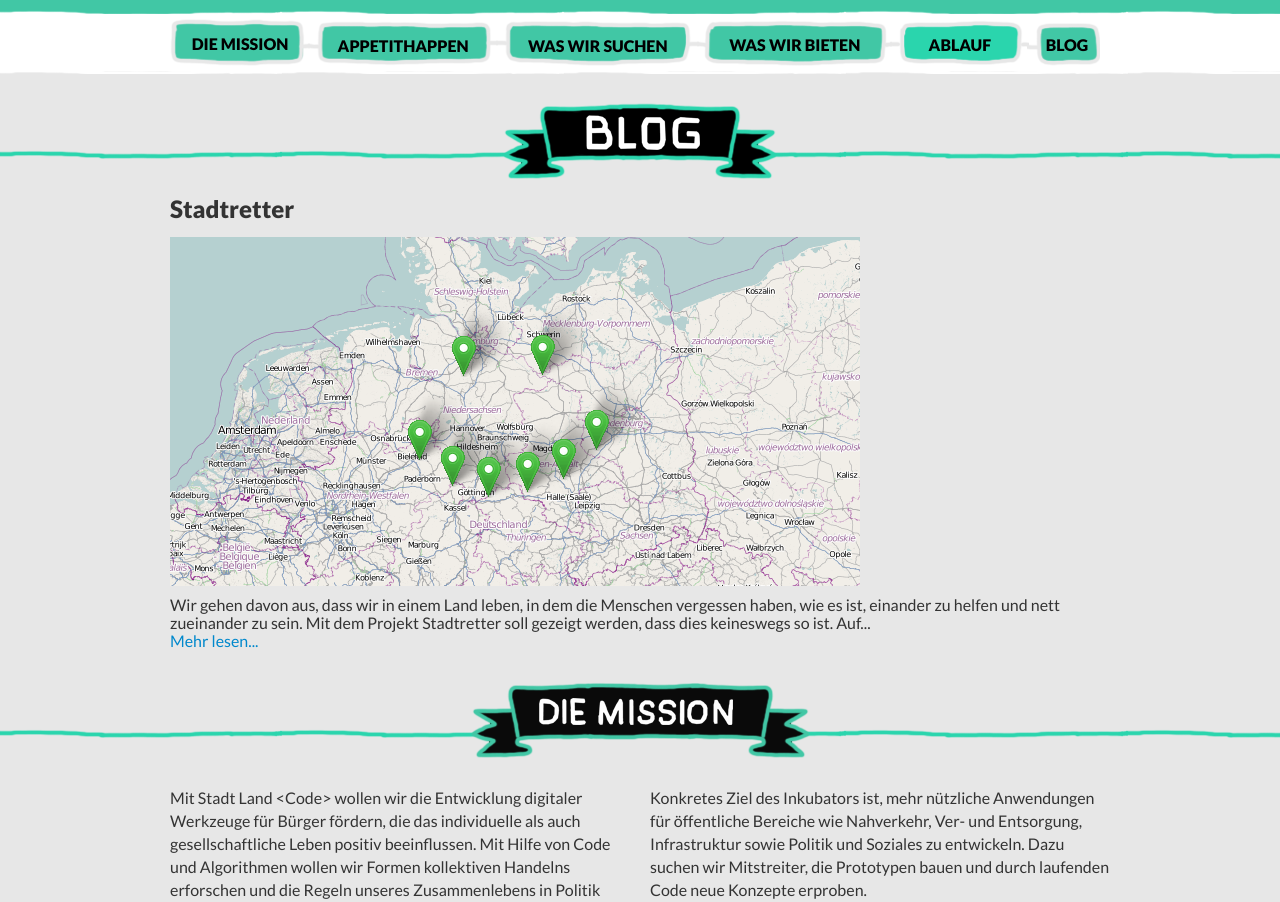
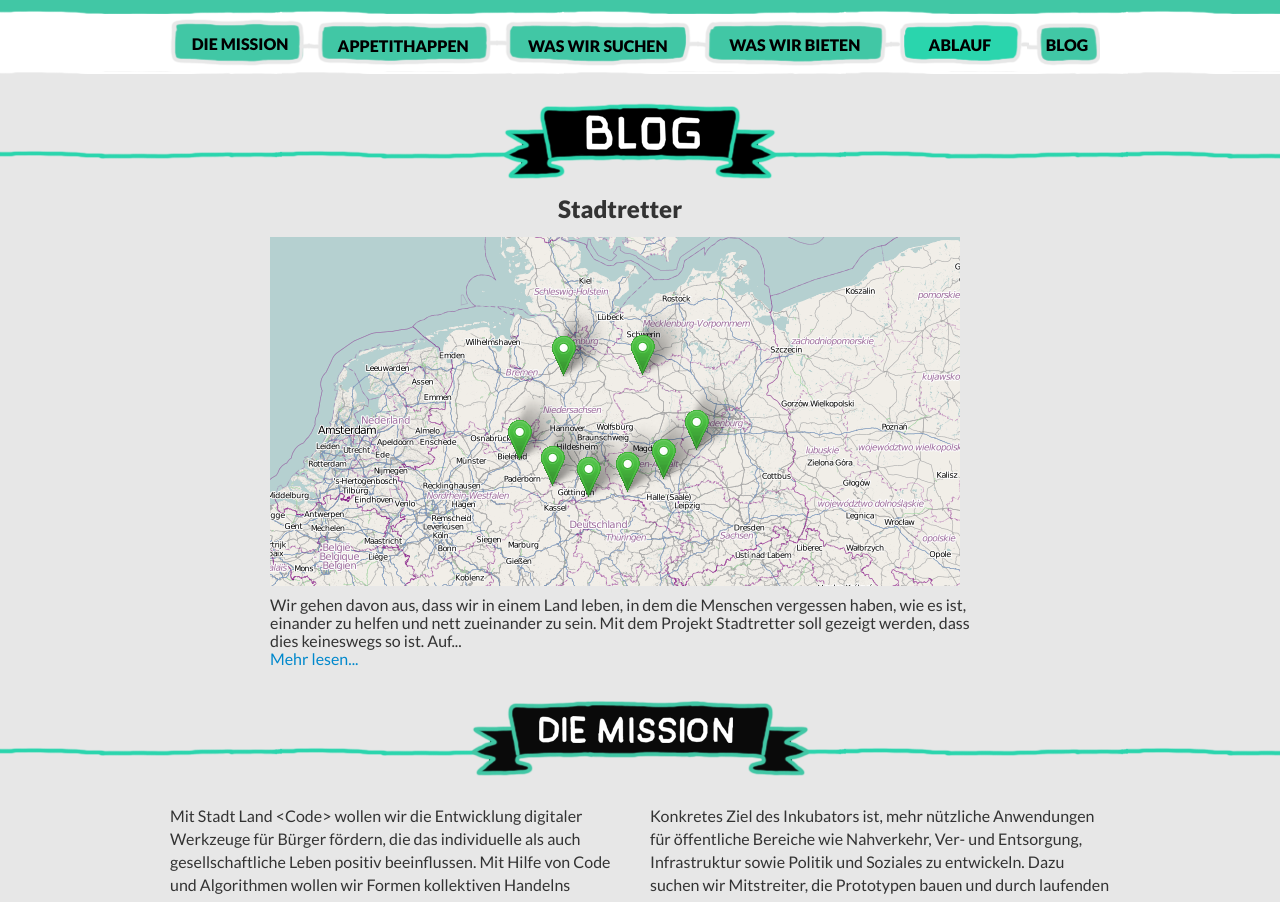
Before and after one commit to okfde/stadtlandcode.de, a Jekyll site: the page built from index.html, in a window 1280 px wide. Shown: the part 375-1277 px from the top of the page. Built offline with Jekyll 4.4.1, drawn with Linux system fonts in a browser that asks for light colours; nearby versions of some CDN libraries; Markdown is read by kramdown in place of the engine named in the settings.

Commit message:
stadtretter

```diff
--- a/index.html
+++ b/index.html
@@ -23,8 +23,9 @@ frameclass: join
 </div>
 
 <div class="container">
+  <div class="span9 offset1">
   {% for post in site.posts limit:1 %}
-    <h2>{{ post.title }}</h2>
+    <h2 style="text-align:center">{{ post.title }}</h2>
     {% if post.snapshot %}
       <div class="snapshot">
         <a href="{{ post.url }}"><img src="/img/posts/{{ post.snapshot }}"></a>
@@ -38,10 +39,12 @@ frameclass: join
         </div>
   {% endfor %}
 </div>
+</div>
 
 <div class="section-title">
   <a id="mission" name="mission"><img alt="Die Mission" src="/img/02_mission.png"></a>
 </div>
+
 
 <div class="container">
   <div class="row message">
```
